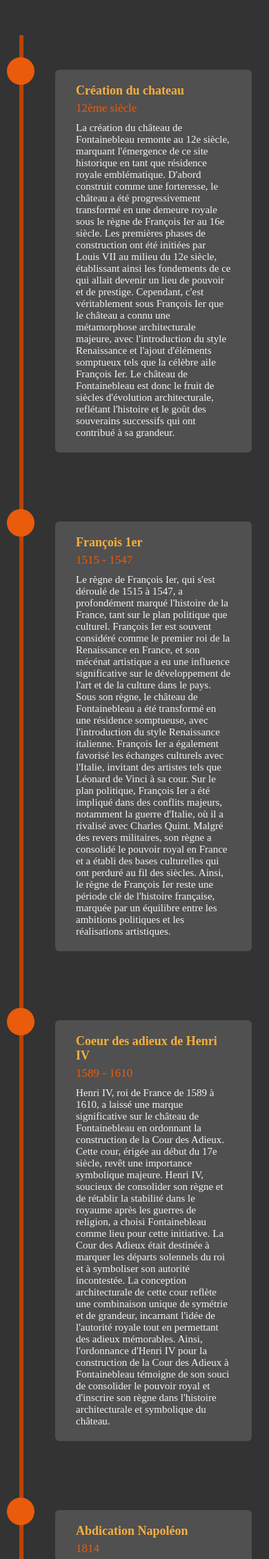
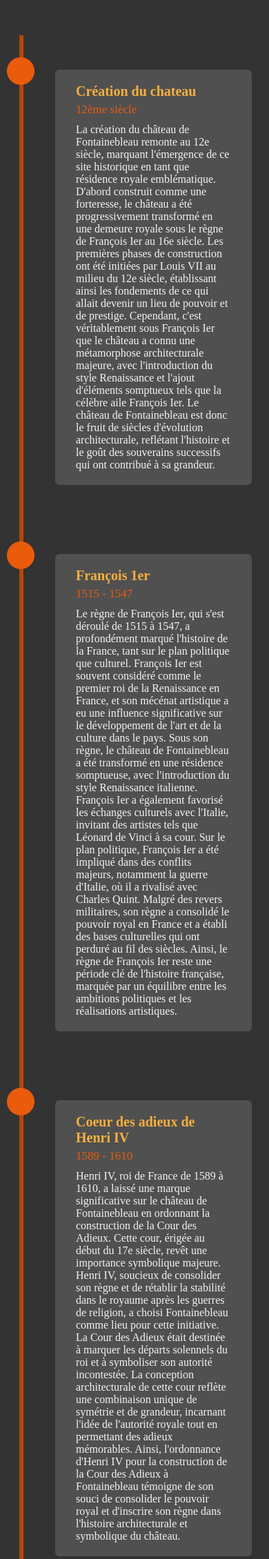
Before and after one commit to EpsiDEV/SAE-Unesco, a PHP site: page /fr/histoire.html in a window 390 px wide. Shown: the part 843-3103 px from the top of the page at 69% size. Run offline with PHP 8.4, Linux system fonts and the light colour scheme; some web fonts are replaced.

Commit message:
Page histoire respnsive mais manque les images

```diff
--- a/css/style.css
+++ b/css/style.css
@@ -404,7 +404,7 @@ li {
   }
 
   .frise .conteneur .texte h2 {
-    font-size: 18px;
+    font-size: 20px;
   }
 
   .frise .conteneur .texte small {
@@ -412,7 +412,7 @@ li {
   }
 
   .frise .conteneur .texte p {
-    font-size: 15px;
+    font-size: 16px;
   }
 
   .frise .conteneur .texte small {
```
